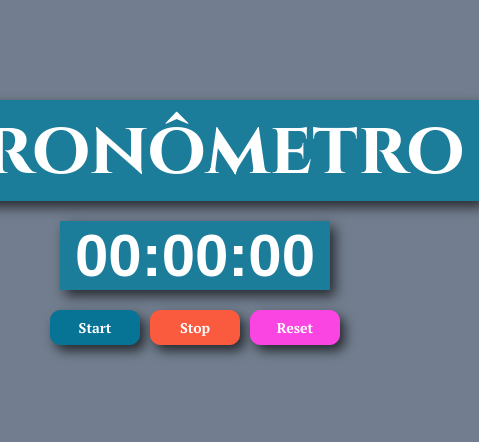
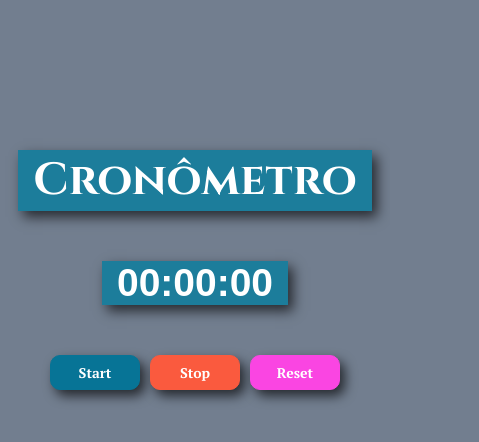
Before and after one commit to CleristonMeloKeke/Cronometro, a plain HTML site: page index.html in a window 390 px wide. Shown: the whole page, 479 px wide, since content can reach past the window. Drawn offline with Linux system fonts and the light colour scheme.

Commit message:
adequação para tela 425px

```diff
--- a/style.css
+++ b/style.css
@@ -58,7 +58,6 @@ button {
     font-weight: 700;
     font-size: 14px;
     color: #ffffff;
-
     border-radius: 10px;
     width: 90px;
     height: 35px;
@@ -125,3 +124,18 @@ button {
     background-color: #82a5f3;
     border: 1px solid #82a5f3;
 }
+
+@media screen and (max-width: 425px) {
+    .title {
+        font-size: 30px;
+        margin: 150px auto 50px;
+    }
+
+    .clock {
+        font-size: 26px;
+    }
+
+    button {
+        margin: 50px 5px;
+    }
+}
```
